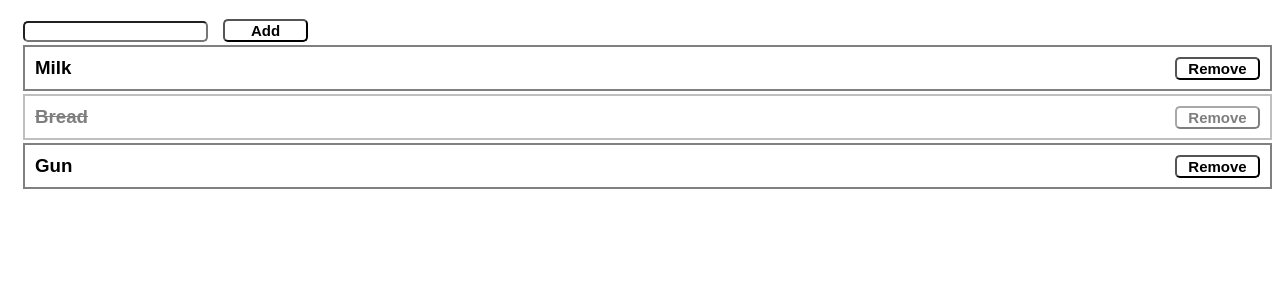
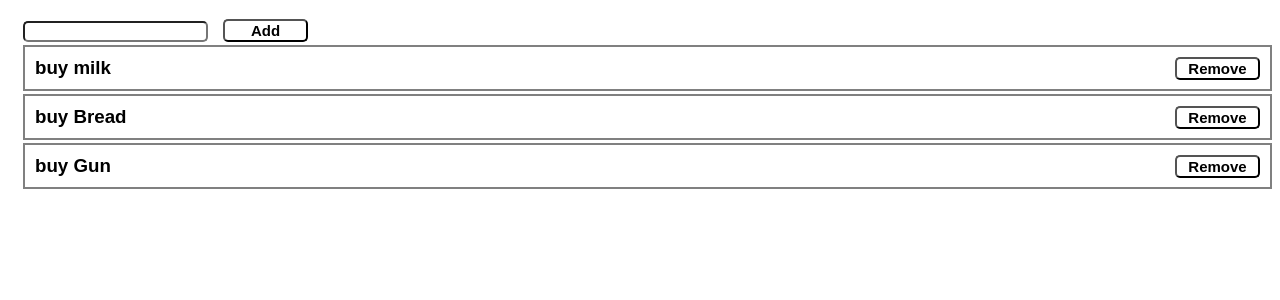
Before and after one commit to VeselAbaya/Angular, an Angular app in the folder toDoList/: page / in a window 1280 px wide. Shown: the top 300 px of the page. Built offline with nearby package versions, Linux system fonts and the light colour scheme.

Commit message:
Маленькие исправления

```diff
--- a/toDoList/src/app/app.component.html
+++ b/toDoList/src/app/app.component.html
@@ -20,7 +20,9 @@
            (keypress)="editByEnter($event, i, editedTask.value)"
            type="text"
            value={{task.title}}>
-      <button class="edit_button" (click)="edit(i, editedTask.value)">Edit</button>
+      <button class="edit_button" (click)="edit(i, editedTask.value)">
+        Edit
+      </button>
     </ng-template>
     <button class="remove_button" (click)="remove(i)">
       Remove
--- a/toDoList/src/app/app.component.ts
+++ b/toDoList/src/app/app.component.ts
@@ -1,9 +1,15 @@
 import { Component } from '@angular/core';
 
-interface ITask {
+class Task {
   title: string;
   complete: boolean;
-  isEditing: false;
+  isEditing: boolean;
+
+  constructor(title, complete = false) {
+    this.title = title;
+    this.complete = false;
+    this.isEditing = false;
+  }
 }
 
 @Component({
@@ -13,28 +19,21 @@ interface ITask {
 })
 
 export class AppComponent {
-  title = 'app';
   tasks = [
-    { title: 'Milk', complete: false, isEditing: false},
-    { title: 'Bread', complete: true, isEditing: false},
-    { title: 'Gun', complete: false, isEditing: false}
+    new Task('buy milk'),
+    new Task('buy Bread'),
+    new Task('buy Gun')
   ];
 
   add(title: string) {
     if (title.localeCompare('')) {
-      this.tasks.push({
-        title,
-        complete: false,
-        isEditing: false
-      });
+      this.tasks.push(new Task(title));
     }
   }
 
   addByEnter(event, title: string) { // Объясни, пожалуйста, как сделать проще без этой кучи функций отдельно
                                      // Для кнопок и отдельно для enter'а
-    if (event.keyCode === 13) {
-      this.add(title);
-    }
+    if (event.keyCode === 13) { this.add(title); }
   }
 
   toggle(index: number) {
@@ -47,9 +46,10 @@ export class AppComponent {
 
   edit(index: number, editedTask: string) {
     this.toggle(index);
-    this.tasks[index].isEditing = !this.tasks[index].isEditing;
+    this.tasks[index].isEditing = true;
     if (editedTask.localeCompare('')) {
       this.tasks[index].title = editedTask;
+      this.tasks[index].isEditing = false;
     }
   }
 
```
